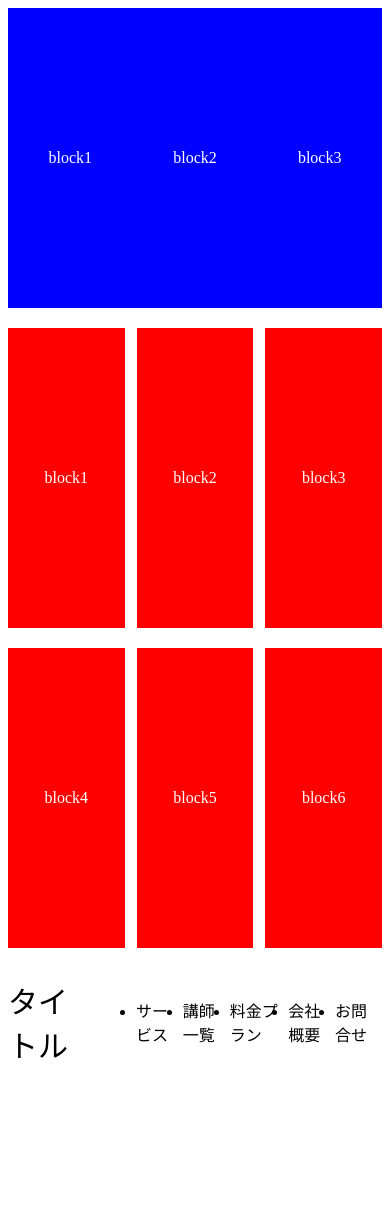
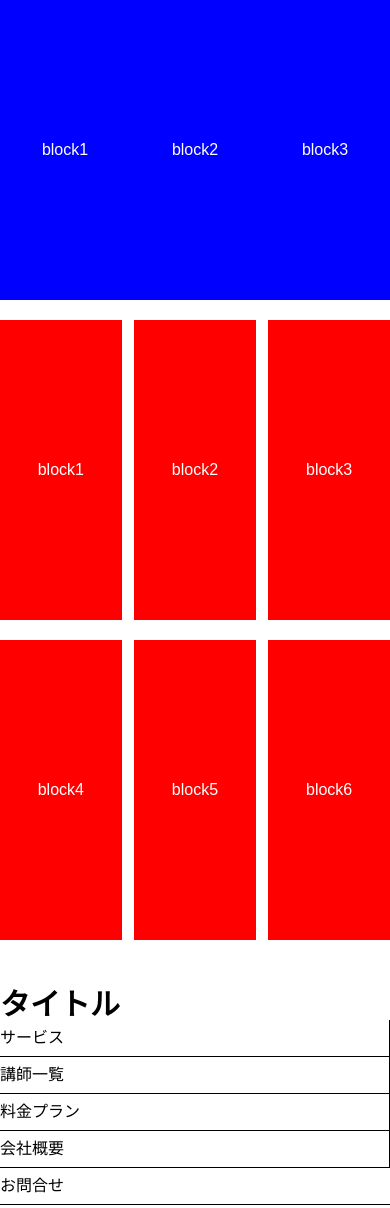
Before and after one commit to watanabe-514911/dezasuta, a plain HTML site: page codingkadai02/index.html in a window 390 px wide. Before the commit the page ends 1104 px from the top, so only its background shows below. Drawn offline with Linux system fonts and the light colour scheme.

Commit message:
第2回課題

```diff
--- a/codingkadai02/css/style.css
+++ b/codingkadai02/css/style.css
@@ -1,4 +1,38 @@
 @charset "utf-8";
+
+html,
+body,
+h1,
+h2,
+h3,
+p,
+dl,
+dt,
+dd,
+ul,
+li {
+  margin: 0;
+  padding: 0;
+  line-height: 1;
+  color: #000;
+  font-family: "游ゴシック体", YuGothic, "游ゴシック", "Yu Gothic", "メイリオ",
+    "Hiragino Kaku Gothic ProN", "Hiragino Sans", sans-serif;
+}
+
+a {
+  text-decoration: none;
+  color: inherit;
+}
+
+ul {
+  list-style: none;
+}
+
+img {
+  max-width: 100%;
+  vertical-align: bottom;
+  border: none;
+}
 
 .blueblock {
   display: flex;
@@ -41,17 +75,39 @@
   justify-content: space-between;
   align-items: center;
   max-width: 960px;
-  margin: 0 auto;
+  margin: 50px auto;
 }
 
 .container p {
   font-size: 30px;
+  font-weight: bold;
 }
 
 .container ul {
   display: flex;
+  justify-content: flex-end;
   align-items: center;
   max-width: 960px;
-  margin: 0 auto;
-  padding: 0 auto;
 }
+
+li:not(:last-child) {
+  border-right: solid thin;
+}
+
+li {
+  padding: 0 20px;
+}
+@media screen and (max-width: 767px) {
+  .container {
+    display: block;
+    width: 100%;
+  }
+  .container ul {
+    display: block;
+    width: 100%;
+  }
+  li {
+    padding: 10px 0;
+    border-bottom: solid thin;
+  }
+}
```
